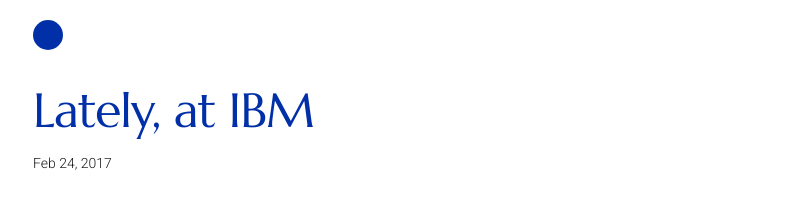
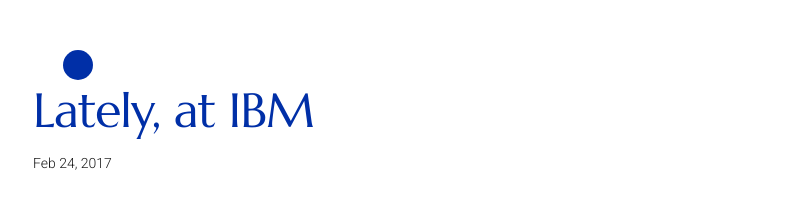
Before and after one commit to mathesond2/davidmatheson.me, a Jekyll site: the page built from _posts/2017-02-24-lately-at-ibm.markdown, in a window 1280 px wide. Shown: the top 210 px of the page, without its empty margins (237-1038 px from the left). Built offline with Jekyll 4.4.1, drawn with Linux system fonts in a browser that asks for light colours.

Commit message:
removed/included 'include' for header

```diff
--- a/_layouts/default.html
+++ b/_layouts/default.html
@@ -2,7 +2,6 @@
 <html>
   {% include head.html %}
   <body>
-    {% include header.html %}
     <div class="page-content">
       <div class="wrapper">
         {{ content }}
--- a/_layouts/post.html
+++ b/_layouts/post.html
@@ -1,6 +1,7 @@
 ---
 layout: default
 ---
+{% include header.html %}
 <article class="post" itemscope itemtype="http://schema.org/BlogPosting">
   <header class="post-header">
     <h1 class="post-title" itemprop="name headline">{{ page.title }}</h1>
```
